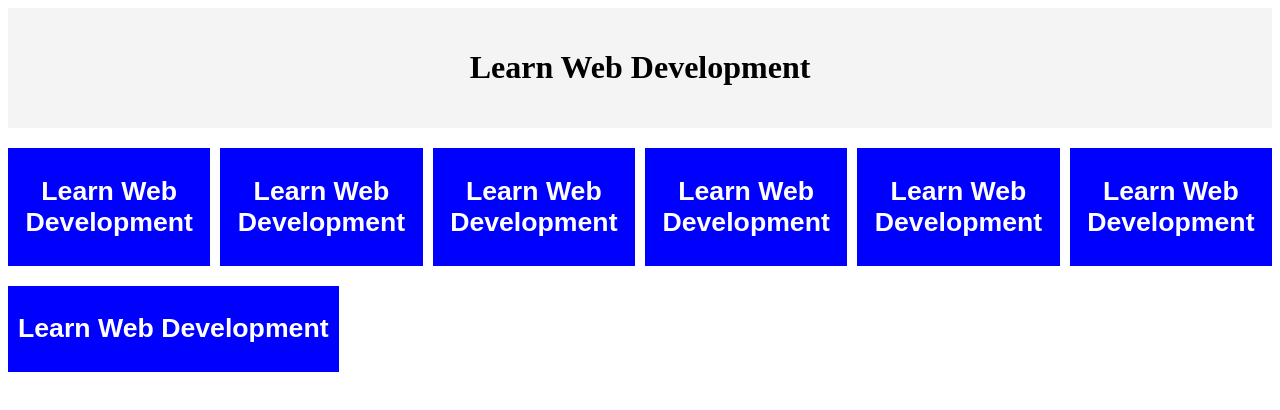
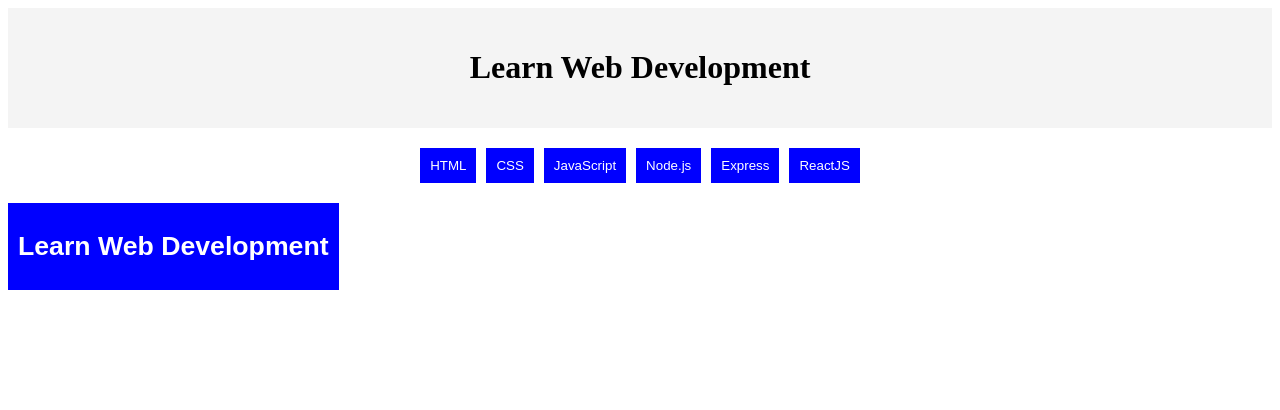
Before and after one commit to VincenzoAmari/react-use-state, a React (Vite) app: page / in a window 1280 px wide. Shown: the top 410 px of the page. Built offline with nearby package versions, Linux system fonts and the light colour scheme.

Commit message:
language button

```diff
--- a/src/components/LanguageButton.jsx
+++ b/src/components/LanguageButton.jsx
@@ -1,7 +1,10 @@
-function LanguageButton() {
+function LanguageButton({ lang, setSelectedLanguage, selectedLanguage }) {
     return (
-      <button>
-        <h1>Learn Web Development</h1>
+      <button
+        className={selectedLanguage?.id === lang.id ? "active" : ""}
+        onClick={() => setSelectedLanguage(lang)}
+      >
+        {lang.title}
       </button>
     );
   }
```
